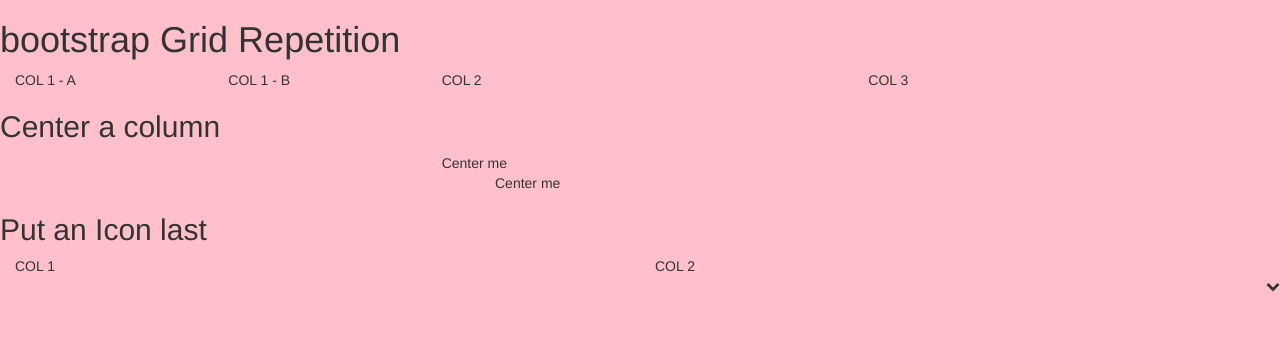
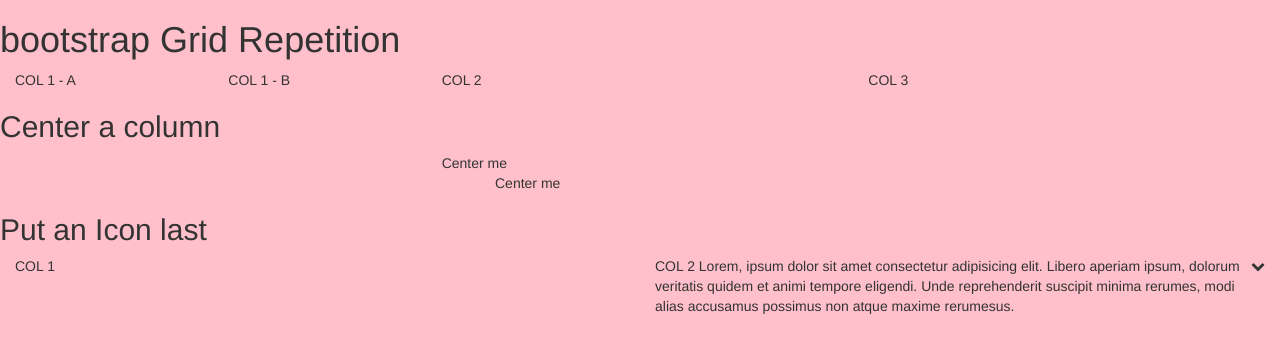
Before and after one commit to henrikmathiesen/css-the-important-parts, a website: page src/bootstrap/bootstrap-grid-repetition.html in a window 1280 px wide. Drawn offline with nearby package versions, Linux system fonts and the light colour scheme; files that its build step writes are made by us from their sources.

Commit message:
-bootstrap, put an icon last, testing things

```diff
--- a/src/bootstrap/bootstrap-grid-repetition.html
+++ b/src/bootstrap/bootstrap-grid-repetition.html
@@ -51,12 +51,16 @@
     </div>
 
     <h2>Put an Icon last</h2>
+    <!-- The idea is that the icon should take up as little space as possible -->
     <div class="container-fluid">
         <div class="row">
-            <div class="col-xs-6">COL 1</div>
-            <div class="col-xs-6">COL 2</div>
-            <div class="pull-right">
-                <span class="fa fa-chevron-down"></span>
+            <div class="col-sm-6">COL 1</div>
+            <div class="col-sm-6 ip-chevron-after-col">
+                COL 2
+                Lorem, ipsum dolor sit amet consectetur adipisicing elit.
+                Libero aperiam ipsum, dolorum veritatis quidem et animi
+                tempore eligendi. Unde reprehenderit suscipit minima rerumes,
+                modi alias accusamus possimus non atque maxime rerumesus.
             </div>
         </div>
     </div>
--- a/src/bootstrap/bootstrap-grid-repetition.scss
+++ b/src/bootstrap/bootstrap-grid-repetition.scss
@@ -7,3 +7,15 @@
     margin-left: auto;
     float: none;
 }
+
+.ip-chevron-after-col {
+    padding-right: 30px;
+
+    &:after {
+        font-family: fontawesome;
+        content: '';
+        position: absolute;
+        right: 15px;
+        top:0;
+    }
+}
```
